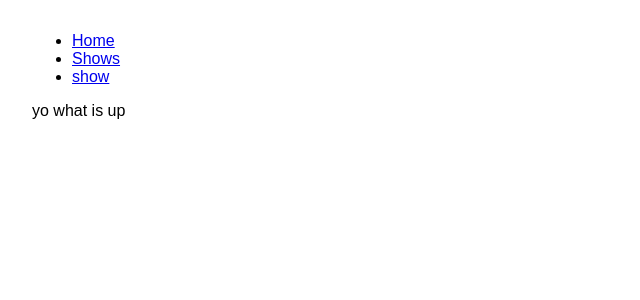
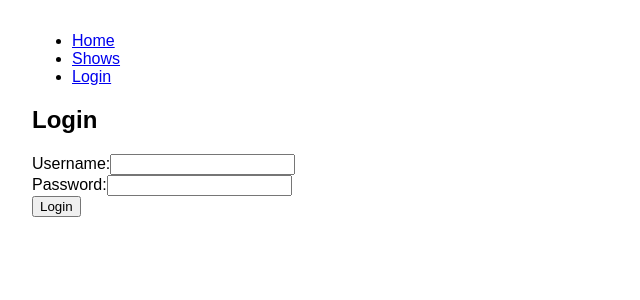
Before and after one commit to Aayush-Bhagat/mytvlist, a React (Create React App) app in the folder Frontend/: page /login in a window 1280 px wide. Shown: the top 300 px of the page, without its empty margins (0-640 px from the left). Built offline with nearby package versions, Linux system fonts and the light colour scheme.

Commit message:
Added Login page

```diff
--- a/Frontend/src/App.js
+++ b/Frontend/src/App.js
@@ -8,14 +8,7 @@ import {
 import Home from './components/Home'
 import GetShows from './components/getShows'
 import ShowPage from './components/ShowPage'
-
-function PopSmoke() {
-  return (
-    <div>
-      popsmoke
-    </div>
-  )
-}
+import Login from './components/Login'
 
 export default function App() {
   return (
@@ -30,7 +23,7 @@ export default function App() {
               <Link to="/shows">Shows</Link>
             </li>
             <li>
-              <Link to='/show'> show</Link>
+              <Link to="/login">Login</Link>
             </li>
           </ul>
         </nav>
@@ -42,6 +35,9 @@ export default function App() {
           <Route path="/show/:id">
             <ShowPage />
           </Route>
+          <Route path="/login">
+            <Login/>
+          </Route>
           <Route path="/">
             <Home />
           </Route>
--- /dev/null
+++ b/Frontend/src/components/Login.js
@@ -0,0 +1,46 @@
+import React, {useState} from 'react'
+import { useHistory } from "react-router-dom"
+import axios from 'axios'
+
+export default function Login() {
+    const [loginInfo, setLoginInfo] = useState({username: "", password: ""})
+
+    let history = useHistory()
+    const submitHandler = (e)=>{
+        e.preventDefault();
+        axios.post("http://localhost:5000/api/auth/Login", {
+            username: loginInfo.username,
+            password: loginInfo.password
+        })
+        .then((res)=>{
+            if (res.status === 200){
+                localStorage.setItem('token', res.data.token)
+                localStorage.setItem('username', res.data.username)
+                localStorage.setItem('isAuth', true)
+                history.push("/")
+            }
+            else{
+
+            }
+        })
+    }
+
+    return (
+        <div>
+            <form action="POST" onSubmit={submitHandler}>
+                <div className="form-inner">
+                    <h2>Login</h2>
+                    <div className="form-group">
+                        <label htmlFor="username">Username:</label>
+                        <input type="text" name="username" id="username" onChange={(e)=> setLoginInfo((curState)=>{return{...curState, username:e.target.value}})} value={loginInfo.username}/>
+                    </div>
+                    <div className="form-group">
+                        <label htmlFor="password">Password:</label>
+                        <input type="password" name="password" id="password" onChange={(e)=> setLoginInfo((curState)=>{return{...curState, password:e.target.value}})} value={loginInfo.password}/>
+                    </div>
+                    <input type="submit" value="Login" />
+                </div>
+            </form>
+        </div>
+    )
+}
--- a/Frontend/src/components/ShowPage.js
+++ b/Frontend/src/components/ShowPage.js
@@ -14,8 +14,13 @@ export default function ShowPage() {
         .then((res) => {
             setShow(res.data)
         })
+        .catch((err) => {
+            console.log(err)
+        })
         .finally(() => {
-            setLoading(false)
+            if(show !== null){
+                setLoading(false)
+            }
         })
     }, [])
     console.log(show)
```
Also changed, not shown: 2 other files (tests, documents, lock files or other folders).
